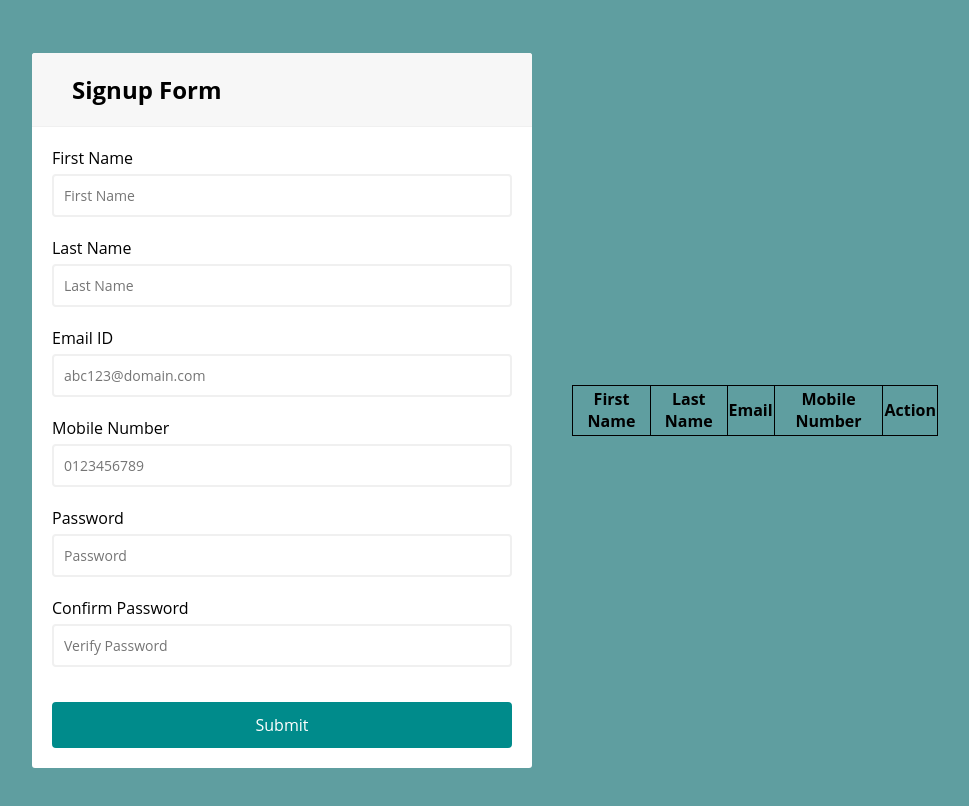
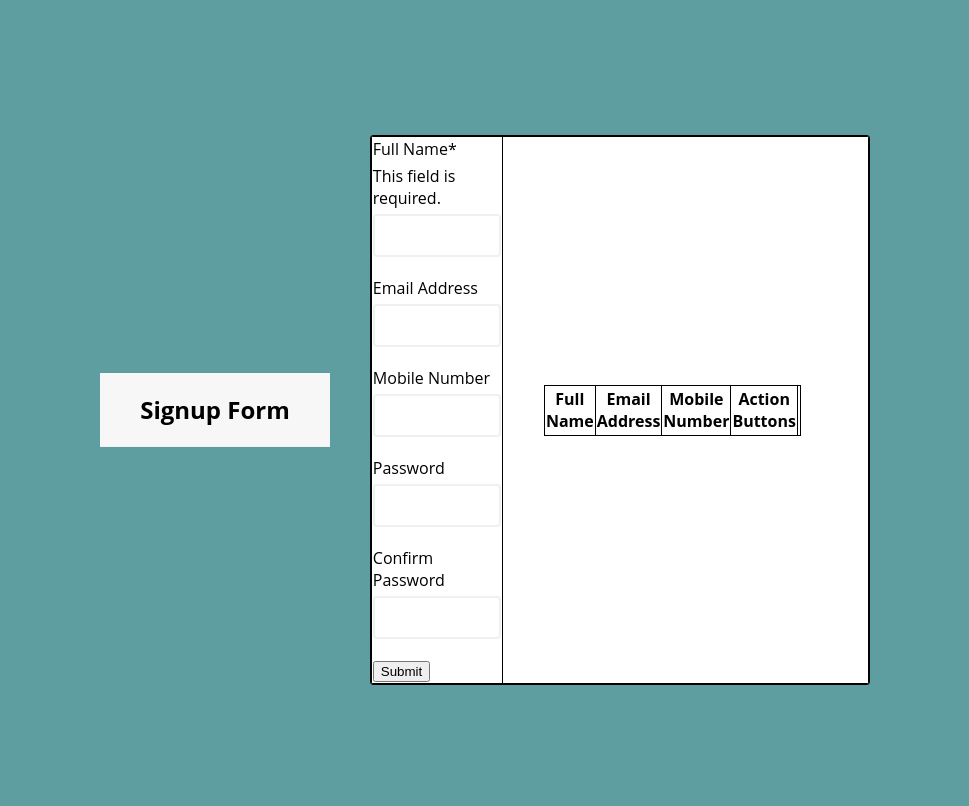
Before and after one commit to javalava12/Signup-Form, a plain HTML site: page index.html in a window 1280 px wide. Shown: the whole page, without its empty margins (155-1124 px from the left). Drawn offline with nearby package versions, Linux system fonts and the light colour scheme.

Commit message:
Update index.html

```diff
--- a/index.html
+++ b/index.html
@@ -4,73 +4,70 @@
   <meta charset="UTF-8">
   <meta http-equiv="X-UA-Compatible" content="IE=edge">
   <meta name="viewport" content="width=device-width, initial-scale=1.0">
+  <title>Signup Form</title>
   <link rel="stylesheet" href="styles.css">
-  <title>Signup Form</title>
-  <script src="https://code.jquery.com/jquery-3.6.0.min.js" integrity="sha256-/xUj+3OJU5yExlq6GSYGSHk7tPXikynS7ogEvDej/m4=" crossorigin="anonymous"></script>
 </head>
 <body>
-  <div class="container">
   <div class="header">
     <h2>Signup Form</h2>
-
   </div>
-    <form id="form" class="form" onsubmit="AddRow()">
+  <table class="container">
+    <tr>
+        <td>
+            <form id="form" onsubmit="event.preventDefault();onFormSubmit();" autocomplete="off">
                 <div class="form-control">
-        <label for="name">First Name</label>
-        <input type="text" placeholder="First Name" id="fname" />
-        <small>Error message</small>
+                    <label>Full Name*</label><label class="validation-error hide" id="fullNameValidationError">This field is required.</label>
+                    <input type="text"  id="fullName">
+                    <div id="full-name-err"></div>
                 </div>
 
                 <div class="form-control">
-        <label for="name">Last Name</label>
-        <input type="text" placeholder="Last Name" id="lname" />
-        <small>Error message</small>
+                    <label>Email Address</label>
+                    <input type="email"  id="email">
+                    <div id="email-err"></div>
                 </div>
+                <div class="form-control">
+                    <label>Mobile Number</label>
+                    <input type="phone"  id="mobile">
+                    <div id="phone-err"></div>
+                </div>
+                <div class="form-control">
+                    <label>Password</label>
+                    <input type="password"  id="pass">
+                    <div id="password-err"></div>
+                </div>
+                <div class="form-control">
+                    <label>Confirm Password</label>
+                    <input type="password"  id="pass2">
+                    <div id="password2-err"></div>
+                </div>
+                <div  class="form-action-buttons">
+                    <input type="submit" value="Submit">
+                </div>
+            </form>
+        </td>
+        <td>
+            <table class="list" id="signup">
+                <thead>
+                    <tr>
+                        <th>Full Name</th>
+                        <th>Email Address</th>
+                        <th>Mobile Number</th>
+                        <th>Action Buttons</th>
+                        <th></th>
+                    </tr>
+                </thead>
+                <tbody>
 
-      <div class="form-control">
-        <label for="name">Email ID</label>
-        <input type="email" placeholder="abc123@domain.com" id="email" />
-        <small>Error message</small>
-      </div>
-
-      <div class="form-control">
-        <label for="name">Mobile Number</label>
-        <input type="phone" placeholder="0123456789" id="mobile" />
-        <small>Error message</small>
-      </div>
-
-      <div class="form-control">
-        <label for="name">Password</label>
-        <input type="password" placeholder="Password" id="password"/>
-        <small>Error message</small>
-      </div>
-
-      <div class="form-control">
-        <label for="name">Confirm Password</label>
-        <input type="password" placeholder="Verify Password " id="password2"/>
-        <small>Error message</small>
-      </div>
-
-      <button id="submit" type="submit">Submit</button>
-    </form>
-
-  </div>
+                </tbody>
+            </table>
+        </td>
+    </tr>
+</table>
 
 
-  <table id="show">
-    <thead>
-      <tr>
-        <th>First Name</th>
-        <th>Last Name</th>
-        <th>Email</th>
-        <th>Mobile Number</th>
-        <th>Action</th>
-      </tr>
-    </thead>
-  </table>
 
-<script src="index.js">
+  <script src="index.js"></script>
 
-</script>
 </body>
 </html>
```
Lines whose indentation alone changed are shown as unchanged.
